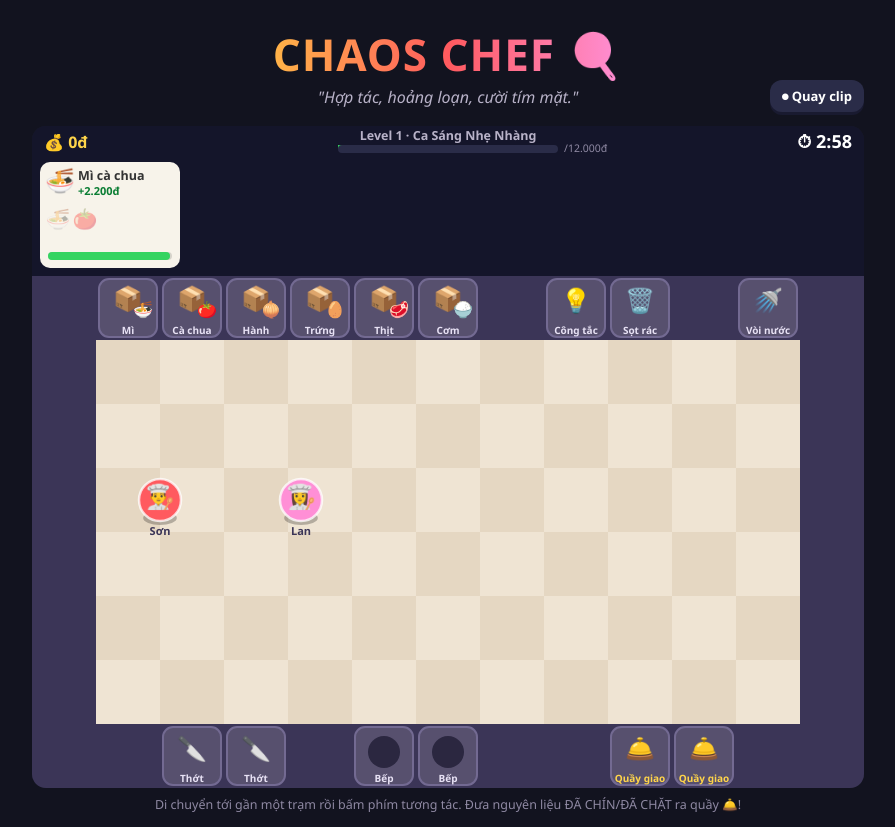
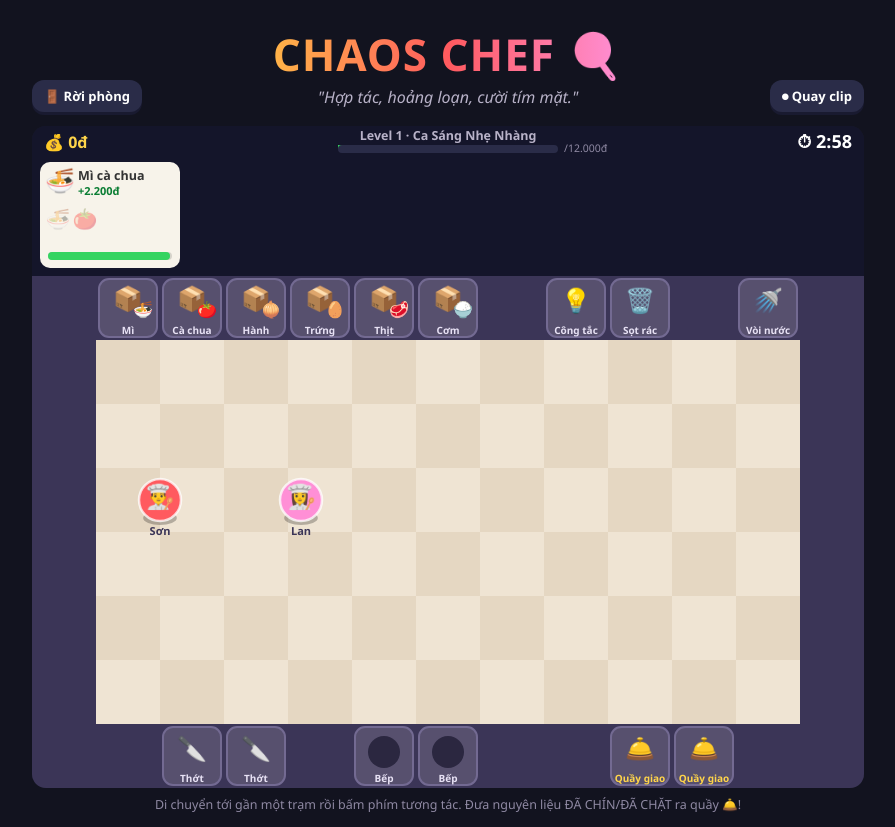
Before and after one commit to giangvanhung/ChaosChef_web, a plain HTML site: page src/index.html in a window 1280 px wide. Both pictures are taken after a click on the button "Vào bếp ngay!". Shown: the whole page, without its empty margins (192-1087 px from the left). Drawn offline with Linux system fonts and the light colour scheme.

Commit message:
002 fix exit button

```diff
--- a/src/index.html
+++ b/src/index.html
@@ -73,6 +73,7 @@
 
 <!-- ============ GAME ============ -->
 <div id="gamewrap">
+  <button id="leavebtn" class="small ghost" onclick="leaveGame()">🚪 Rời phòng</button>
   <button id="recbtn" class="small ghost" onclick="toggleRec()">⏺ Quay clip</button>
   <canvas id="cv" width="832" height="662"></canvas>
   <div id="hint">Di chuyển tới gần một trạm rồi bấm phím tương tác. Đưa nguyên liệu ĐÃ CHÍN/ĐÃ CHẶT ra quầy 🛎️!</div>
--- a/src/static/css/style.css
+++ b/src/static/css/style.css
@@ -68,6 +68,9 @@
   #recbtn {
     position:absolute; top:-46px; right:0;
   }
+  #leavebtn {
+    position:absolute; top:-46px; left:0;
+  }
   #hint { color:#8f89a3; font-size:12.5px; margin-top:8px; text-align:center; }
   #endscreen .stars { font-size:56px; margin:6px 0; }
   #endscreen .stat { color:#cfc9de; font-size:15px; margin:3px 0; }
--- a/src/static/js/script.js
+++ b/src/static/js/script.js
@@ -562,6 +562,15 @@ function leaveToMenu(){
   show('menu');
 }
 
+// Nút "Rời phòng" khi đang chơi
+function leaveGame(){
+  if (MODE === 'host'){
+    if (!confirm('Bạn là CHỦ PHÒNG — thoát là giải tán phòng cho tất cả mọi người. Chắc chưa?')) return;
+  } else if (!confirm('Thoát ván đang chơi?')) return;
+  // client thoát: đóng kết nối → host tự xóa nhân vật khỏi trận (đã xử lý ở conn.on close)
+  leaveToMenu();
+}
+
 // ---------- Lobby / End screens ----------
 function showLobby(isHost){
   show('lobby');
```
